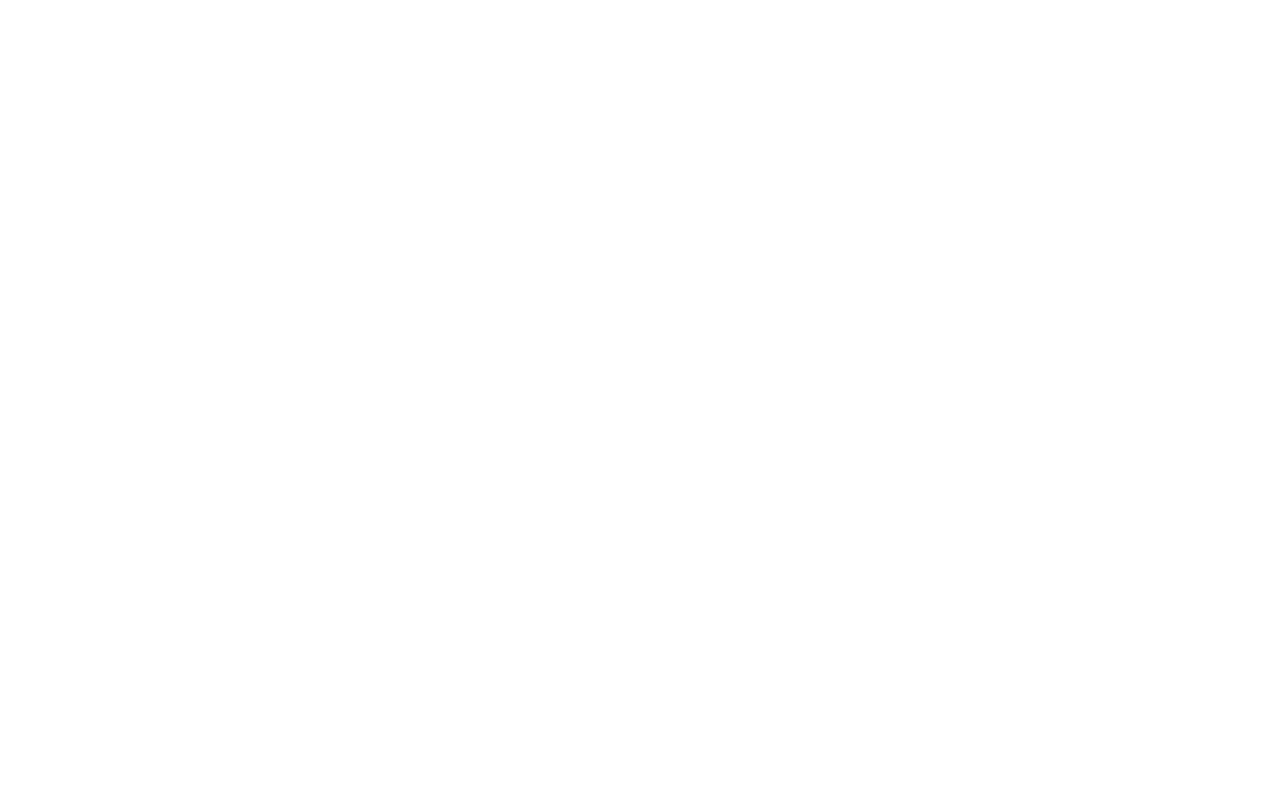
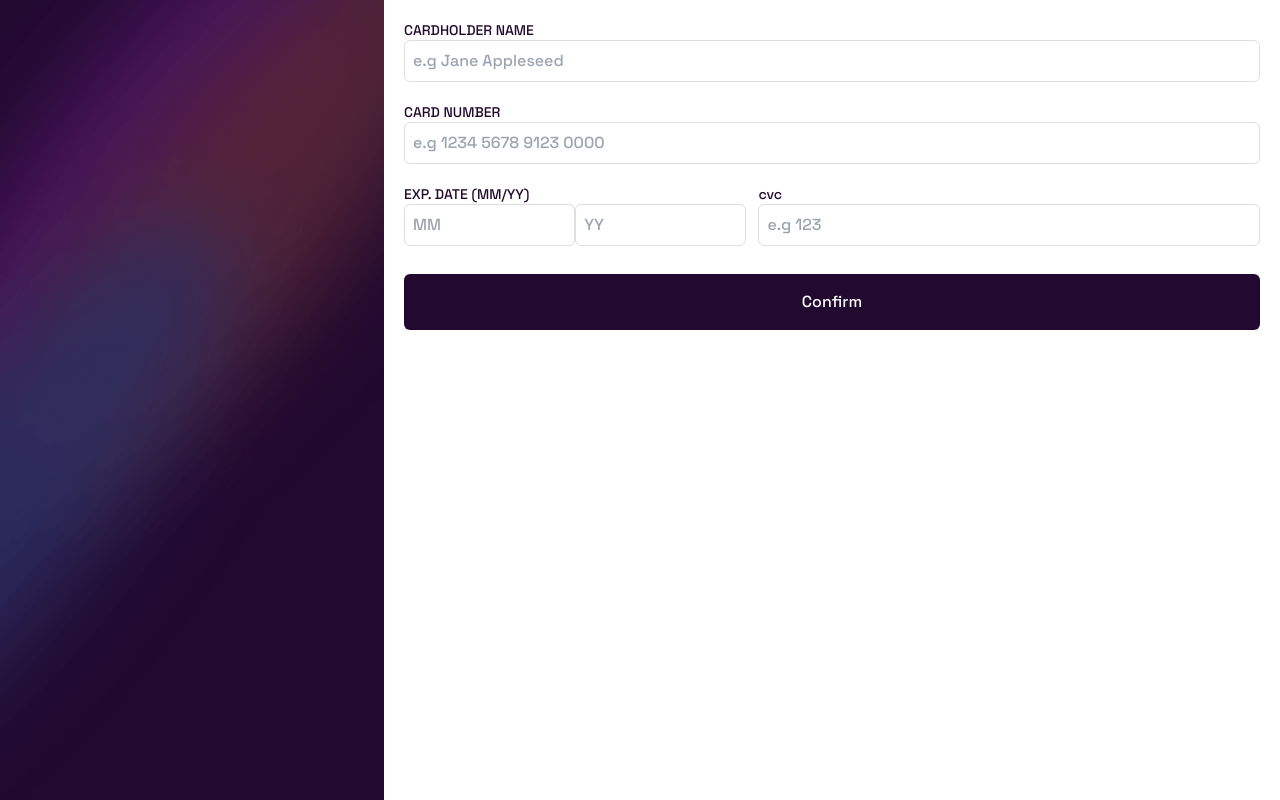
Before and after one commit to GuilhermeFigueira/interative-card-form, a React (Vite) app: page / in a window 1280 px wide. Built offline with nearby package versions, Linux system fonts and the light colour scheme.

Commit message:
card form e thank you page e configurações do tailwind

```diff
--- a/src/App.tsx
+++ b/src/App.tsx
@@ -1,5 +1,19 @@
+import { useState } from "react";
+import CardForm from "./screens/CardForm";
+import ThankYouPage from "./screens/ThankYouPage";
+
 function App() {
-	return <div className="App"></div>;
+	const [isConfirmed, setIsConfirmed] = useState(false);
+	const [cardNumbers, setCardNumbers] = useState("0000 0000 0000 0000");
+	const [userName, setUserName] = useState("Your Name");
+	const [expirationDate, setExpirationDate] = useState("00/00");
+
+	return (
+		<div className="h-screen grid grid-rows-[30%_1fr] sm:grid-cols-[30%_1fr] sm:grid-rows-none">
+			<header className="bg-background_mobile sm:bg-background_desktop bg-cover bg-no-repeat"></header>
+			<main>{isConfirmed ? <ThankYouPage /> : <CardForm />}</main>
+		</div>
+	);
 }
 
 export default App;
--- /dev/null
+++ b/src/screens/CardForm/index.tsx
@@ -0,0 +1,45 @@
+export default function CardForm() {
+	return (
+		<div>
+			<form action="" className="flex flex-col p-5 gap-5">
+				<div className="flex flex-col">
+					<label htmlFor="">CARDHOLDER NAME</label>
+					<input
+						type="text"
+						name="name"
+						placeholder="e.g Jane Appleseed"
+					/>
+				</div>
+				<div className="flex flex-col">
+					<label htmlFor="number">CARD NUMBER</label>
+					<input
+						type="text"
+						name="number"
+						placeholder="e.g 1234 5678 9123 0000"
+					/>
+				</div>
+
+				<div className="grid grid-cols-[40%_1fr] gap-3">
+					<div className="flex flex-col ">
+						<label htmlFor="month">EXP. DATE (MM/YY)</label>
+						<div className="grid grid-cols-2">
+							<input
+								type="number"
+								name="month"
+								placeholder="MM"
+							/>
+							<input type="number" name="year" placeholder="YY" />
+						</div>
+					</div>
+					<div className="flex flex-col">
+						<label htmlFor="cvc">cvc</label>
+						<input type="number" name="cvc" placeholder="e.g 123" />
+					</div>
+				</div>
+				<button className="bg-violet-dark text-white rounded-md py-4 mt-2">
+					Confirm
+				</button>
+			</form>
+		</div>
+	);
+}
--- /dev/null
+++ b/src/screens/ThankYouPage/index.tsx
@@ -0,0 +1,3 @@
+export default function ThankYouPage() {
+	return <div></div>;
+}
--- a/src/styles/main.css
+++ b/src/styles/main.css
@@ -6,3 +6,9 @@
 	-webkit-font-smoothing: subpixel-antialiased;
 	@apply font-sans;
 }
+input {
+	@apply border border-violet-light rounded-md p-2;
+}
+label {
+	@apply text-sm text-violet-dark font-thin;
+}
--- a/tailwind.config.cjs
+++ b/tailwind.config.cjs
@@ -12,6 +12,10 @@
 					dark: "hsl(278, 68%, 11%)",
 				},
 			},
+			backgroundImage: {
+				background_desktop: "url('/bg-main-desktop.png')",
+				background_mobile: "url('/bg-main-mobile.png')",
+			},
 		},
 	},
 	plugins: [],
```
